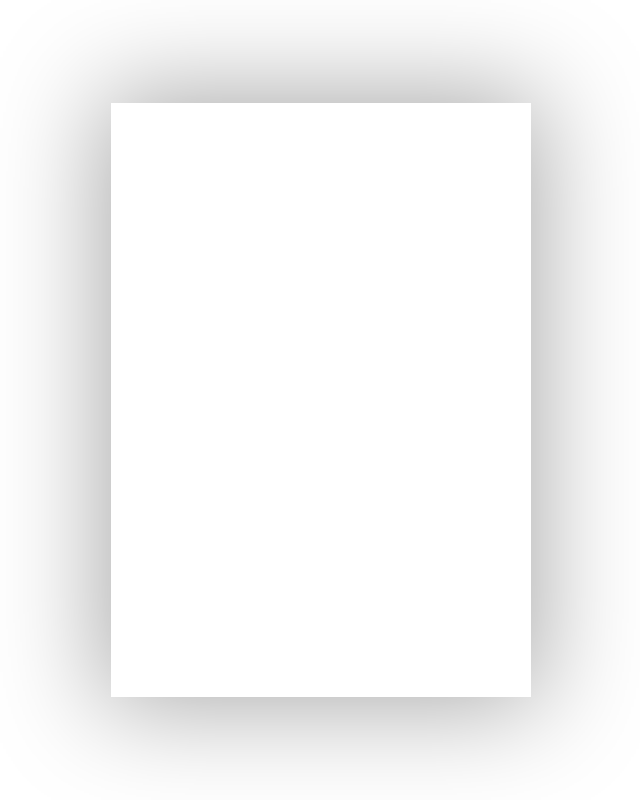
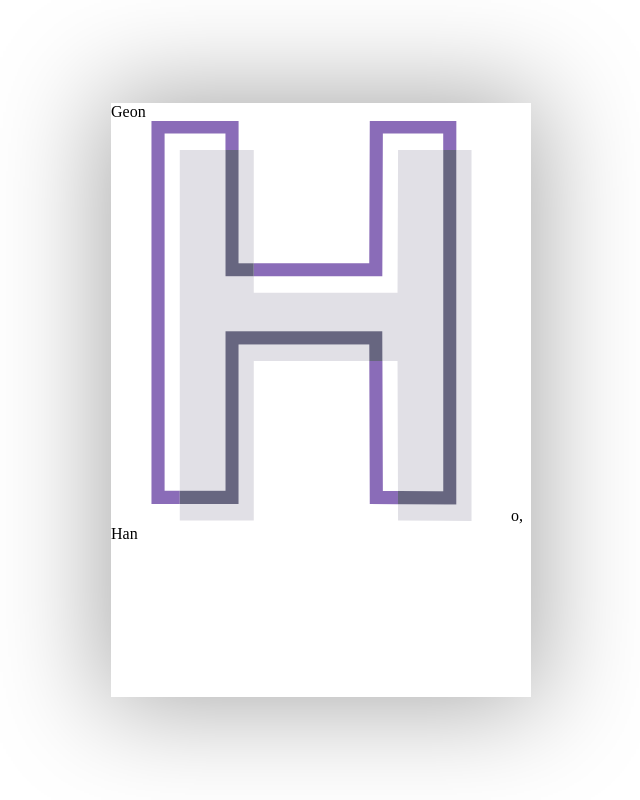
Before and after one commit to hrg921/resume, a plain HTML site: page index.ko.html in a window 1280 px wide. Shown: the whole page, without its empty margins (319-959 px from the left). Drawn offline with Linux system fonts and the light colour scheme.

Commit message:
add logo for header
also update index.ko.html for omitted header content

```diff
--- a/index.ko.html
+++ b/index.ko.html
@@ -9,7 +9,7 @@
 <body>
     <div class="resume">
         <div class="resume-top">
-
+            Geon <span class="logo"><img src="./image/logo.svg" alt="geonho's logo"></span>o, Han
         </div>
         <div class="resume-side">
 
```
Also changed, not shown: image/logo.svg (added).
